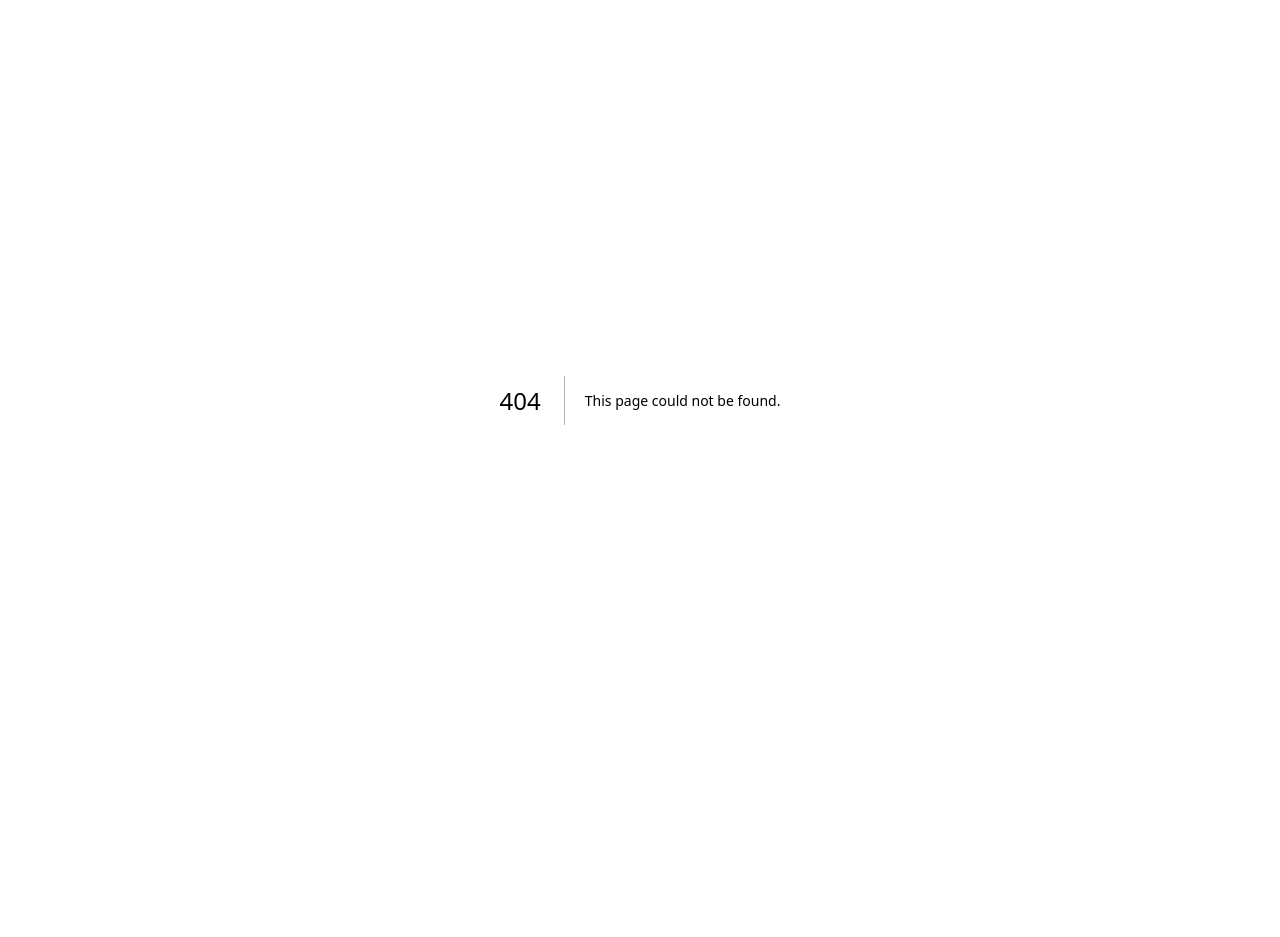
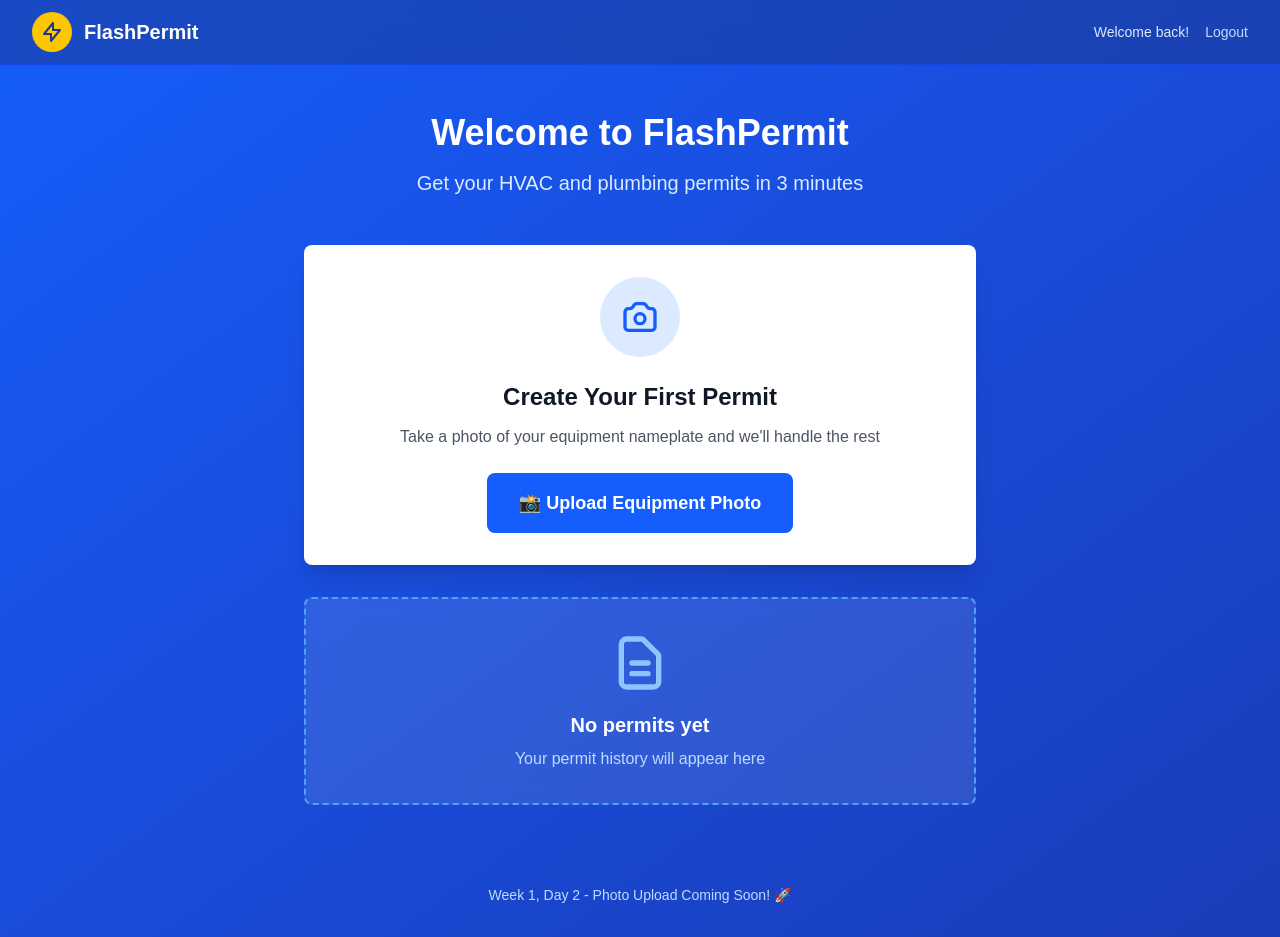
Before and after one commit to flashpermit/flashpermit-app, a Next.js app: page /dashboard in a window 1280 px wide. Before the commit this address had no page. Before the commit the page ends 800 px from the top, so only its background shows below. Built offline with nearby package versions, Linux system fonts and the light colour scheme.

Commit message:
Add dashboard page and navigation flow - Week 1 Day 2

```diff
--- /dev/null
+++ b/app/dashboard/page.tsx
@@ -0,0 +1,90 @@
+'use client';
+
+import Link from 'next/link';
+
+export default function Dashboard() {
+  return (
+    <div className="min-h-screen bg-gradient-to-br from-blue-600 to-blue-800">
+      {/* Header */}
+      <nav className="bg-blue-900/50 backdrop-blur-sm border-b border-blue-700">
+        <div className="max-w-7xl mx-auto px-4 sm:px-6 lg:px-8">
+          <div className="flex justify-between items-center h-16">
+            <div className="flex items-center">
+              <div className="flex items-center justify-center w-10 h-10 bg-yellow-400 rounded-full mr-3">
+                <svg className="w-6 h-6 text-blue-900" fill="none" stroke="currentColor" viewBox="0 0 24 24">
+                  <path strokeLinecap="round" strokeLinejoin="round" strokeWidth={2} d="M13 10V3L4 14h7v7l9-11h-7z" />
+                </svg>
+              </div>
+              <span className="text-white text-xl font-bold">FlashPermit</span>
+            </div>
+            <div className="flex items-center space-x-4">
+              <span className="text-blue-100 text-sm">Welcome back!</span>
+              <Link href="/" className="text-blue-200 hover:text-white text-sm">
+                Logout
+              </Link>
+            </div>
+          </div>
+        </div>
+      </nav>
+
+      {/* Main Content */}
+      <div className="max-w-7xl mx-auto px-4 sm:px-6 lg:px-8 py-12">
+        {/* Welcome Section */}
+        <div className="text-center mb-12">
+          <h1 className="text-4xl font-bold text-white mb-4">
+            Welcome to FlashPermit
+          </h1>
+          <p className="text-xl text-blue-100">
+            Get your HVAC and plumbing permits in 3 minutes
+          </p>
+        </div>
+
+        {/* Create Permit Card */}
+        <div className="max-w-2xl mx-auto">
+          <div className="bg-white rounded-lg shadow-xl p-8 mb-8">
+            <div className="text-center">
+              <div className="inline-flex items-center justify-center w-20 h-20 bg-blue-100 rounded-full mb-6">
+                <svg className="w-10 h-10 text-blue-600" fill="none" stroke="currentColor" viewBox="0 0 24 24">
+                  <path strokeLinecap="round" strokeLinejoin="round" strokeWidth={2} d="M3 9a2 2 0 012-2h.93a2 2 0 001.664-.89l.812-1.22A2 2 0 0110.07 4h3.86a2 2 0 011.664.89l.812 1.22A2 2 0 0018.07 7H19a2 2 0 012 2v9a2 2 0 01-2 2H5a2 2 0 01-2-2V9z" />
+                  <path strokeLinecap="round" strokeLinejoin="round" strokeWidth={2} d="M15 13a3 3 0 11-6 0 3 3 0 016 0z" />
+                </svg>
+              </div>
+
+              <h2 className="text-2xl font-bold text-gray-900 mb-3">
+                Create Your First Permit
+              </h2>
+
+              <p className="text-gray-600 mb-6">
+                Take a photo of your equipment nameplate and we'll handle the rest
+              </p>
+
+              <Link href="/upload">
+                <button className="bg-blue-600 text-white px-8 py-4 rounded-lg text-lg font-semibold hover:bg-blue-700 transition-colors transform hover:scale-105">
+                  📸 Upload Equipment Photo
+                </button>
+              </Link>
+            </div>
+          </div>
+
+          {/* Empty State - Recent Permits */}
+          <div className="bg-white/10 backdrop-blur-sm rounded-lg border-2 border-dashed border-blue-400 p-8">
+            <div className="text-center">
+              <svg className="w-16 h-16 text-blue-300 mx-auto mb-4" fill="none" stroke="currentColor" viewBox="0 0 24 24">
+                <path strokeLinecap="round" strokeLinejoin="round" strokeWidth={2} d="M9 12h6m-6 4h6m2 5H7a2 2 0 01-2-2V5a2 2 0 012-2h5.586a1 1 0 01.707.293l5.414 5.414a1 1 0 01.293.707V19a2 2 0 01-2 2z" />
+              </svg>
+              <h3 className="text-xl font-semibold text-white mb-2">No permits yet</h3>
+              <p className="text-blue-200">Your permit history will appear here</p>
+            </div>
+          </div>
+        </div>
+      </div>
+
+      {/* Footer */}
+      <div className="text-center py-8">
+        <p className="text-blue-200 text-sm">
+          Week 1, Day 2 - Photo Upload Coming Soon! 🚀
+        </p>
+      </div>
+    </div>
+  );
+}
--- a/app/login/page.tsx
+++ b/app/login/page.tsx
@@ -7,11 +7,13 @@ export default function Login() {
   const [email, setEmail] = useState('');
   const [password, setPassword] = useState('');
 
-  const handleSubmit = (e: React.FormEvent) => {
-    e.preventDefault();
-    console.log('Login:', { email, password });
-    alert('Login coming soon! Building in Week 1, Day 2-3');
-  };
+const handleSubmit = (e: React.FormEvent) => {
+  e.preventDefault();
+  console.log('Login:', { email, password });
+  // TODO: Real authentication in Day 3
+  // For now, just redirect to dashboard
+  window.location.href = '/dashboard';
+};
 
   return (
     <div className="min-h-screen bg-gradient-to-br from-blue-600 to-blue-800 flex items-center justify-center p-4">
--- a/app/signup/page.tsx
+++ b/app/signup/page.tsx
@@ -20,11 +20,13 @@ export default function Signup() {
     });
   };
 
-  const handleSubmit = (e: React.FormEvent) => {
-    e.preventDefault();
-    console.log('Signup:', formData);
-    alert('Signup coming soon! Building in Week 1, Day 2-3');
-  };
+const handleSubmit = (e: React.FormEvent) => {
+  e.preventDefault();
+  console.log('Signup:', formData);
+  // TODO: Real authentication in Day 3
+  // For now, just redirect to dashboard
+  window.location.href = '/dashboard';
+};
 
   return (
     <div className="min-h-screen bg-gradient-to-br from-blue-600 to-blue-800 flex items-center justify-center p-4">
```
